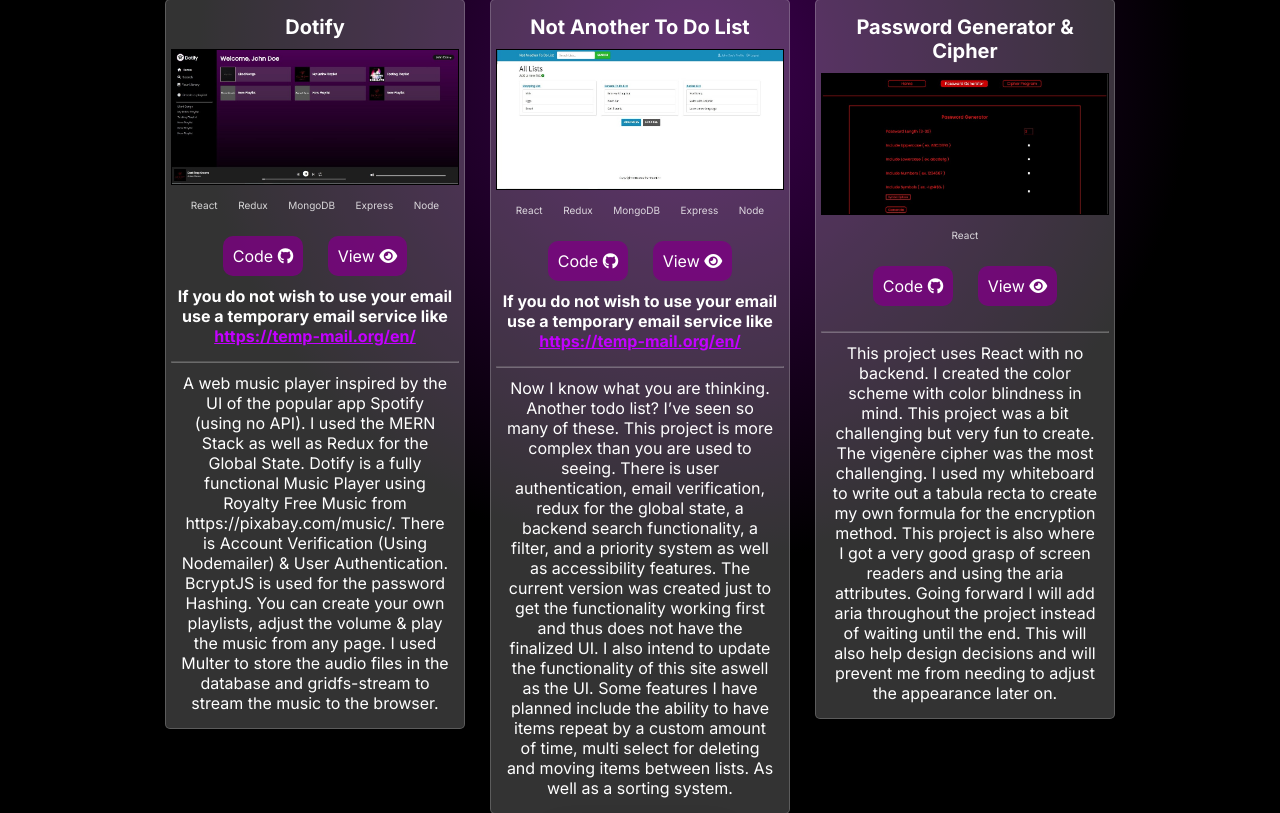
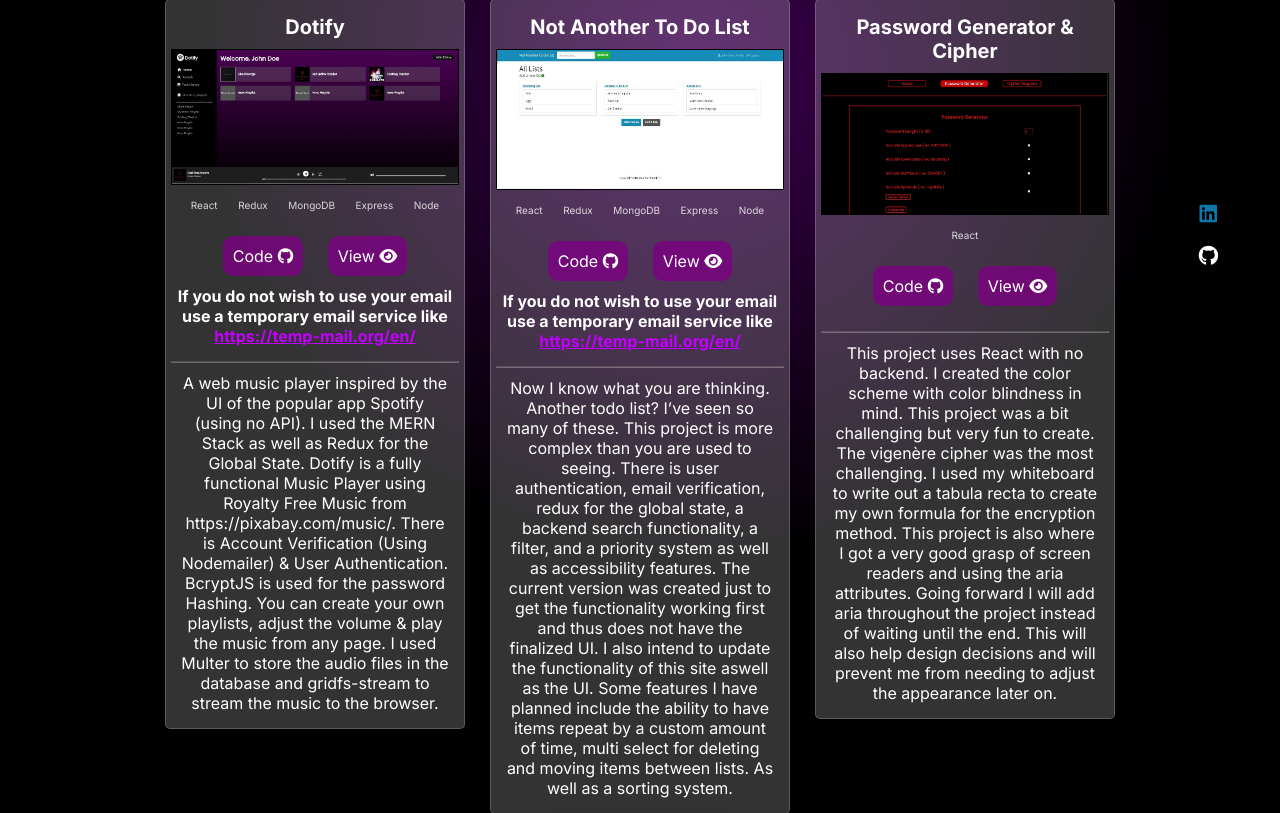
Before and after one commit to MichaelGomes/Portfolio, a PHP site: page / in a window 1280 px wide. Shown: the part 435-1248 px from the top of the page. Run offline with PHP 8.4, Linux system fonts and the light colour scheme; some libraries are stand-ins or nearby versions.

Commit message:
LinkedIn & Github Links

```diff
--- a/index.html
+++ b/index.html
@@ -360,6 +360,29 @@
         class="btn btn-download"
         >Download <span class="u-bolder"> CV</span></a
       >
+
+      <ul class="links">
+        <li class="link-item">
+          <a
+            href="https://www.linkedin.com/in/michael-gomes-954701248/"
+            class="link"
+            target="_blank"
+            rel="noopener noreferrer"
+          >
+            <i class="fa-brands fa-linkedin"></i>
+          </a>
+        </li>
+        <li class="link-item">
+          <a
+            href="https://github.com/MichaelGomes"
+            class="link"
+            target="_blank"
+            rel="noopener noreferrer"
+          >
+            <i class="fa-brands fa-github"></i>
+          </a>
+        </li>
+      </ul>
     </main>
   </body>
 </html>
--- a/styles.css
+++ b/styles.css
@@ -82,6 +82,18 @@
   100% {
     opacity: 1;
     transform: translateY(0) scale(1);
+  }
+}
+
+@keyframes fade-left {
+  0% {
+    opacity: 0;
+    transform: translateX(30px) translateY(-50%) scale(0.8);
+  }
+
+  100% {
+    opacity: 1;
+    transform: translateX(0) translateY(-50%) scale(1);
   }
 }
 
@@ -316,3 +328,31 @@
   column-gap: 14px;
   opacity: 0.8;
 }
+
+/* ----------Profile Links----------*/
+.links {
+  position: fixed;
+  right: 62px;
+  top: 50%;
+  transform: translateY(-50%);
+  animation: fade-left 0.5s 0.8s backwards;
+}
+
+.link-item {
+  transition: 0.3s;
+  font-size: 20px;
+}
+
+.link-item:hover {
+  transform: scale(1.15);
+}
+
+.fa-linkedin {
+  color: #0e76a8;
+  transition: all 0.4s;
+  margin-bottom: 20px;
+}
+
+.fa-linkedin:hover {
+  color: white;
+}
```
